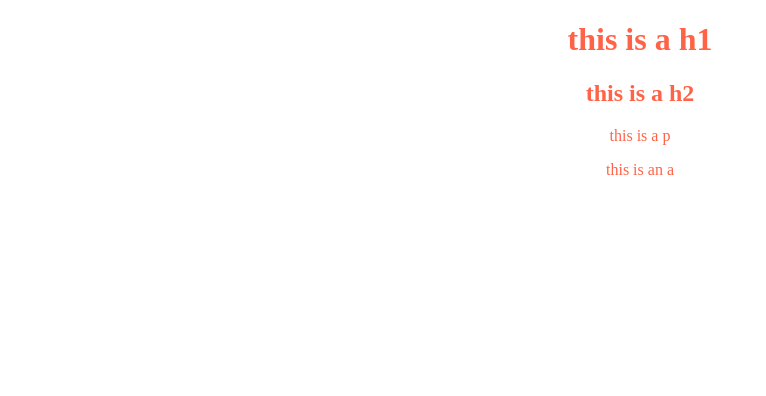
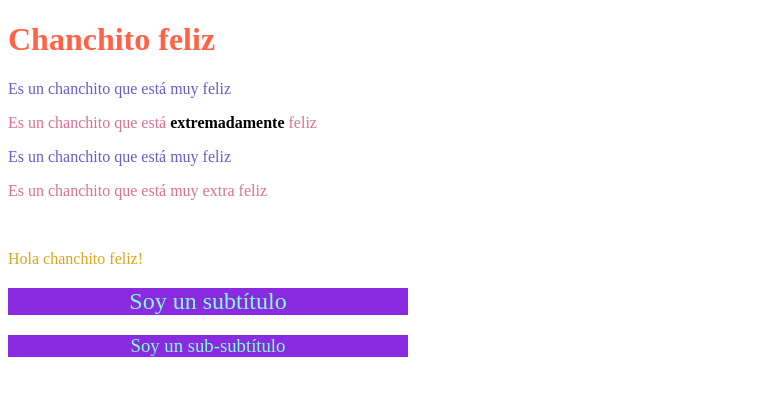
Before and after one commit to VarmiloVA/Learning-HTML5-CSS3, a plain HTML site: page CSS course/index.html in a window 1280 px wide. Shown: the whole page, without its empty margins (0-766 px from the left). Drawn offline with Linux system fonts and the light colour scheme.

Commit message:
Progress made learning selectors

```diff
--- a/CSS course/index.html
+++ b/CSS course/index.html
@@ -1,19 +1,33 @@
 <!DOCTYPE html>
 <html>
+
 <head>
     <meta charset="utf-8"/>
-    <meta name="keywords" content="learning, css, web page, junior developer"/>
-    <meta name="description" content="A simple html file that's gonna be used to learn css"/>
-    <meta name="robots" content="noindex"/>
-    <meta name="author" content="Daniel Atanasov Aka. Varmilo"/>
+    <title>Learning CSS</title>
     <link rel="icon" href="img/logo.ico">
-    <link rel="stylesheet" href="styles.css"
+    <link rel="stylesheet" href="styles.css">
+</head>
 
-</head>
 <body>
-    <h1>this is a h1</h1>
-    <h2>this is a h2</h2>
-    <p>this is a p</p>
-    <a>this is an a</a>
+    <h1 id="happy">Chanchito feliz</h1>
+
+    <p class="very">Es un chanchito que está muy feliz</p>
+    <p class="extra">Es un chanchito que está <b>extremadamente</b> feliz</p>
+    <p class="very">Es un chanchito que está muy feliz</p>
+    <p class="very extra">Es un chanchito que está muy extra feliz</p>
+    <!--
+        en el último "<p>" se ve reflejado el orden de prioridad de css, aplica
+        lo más reciente
+    -->
+
+    </br>
+
+    <div>
+        <p>Hola chanchito feliz!</p>
+        <h2>Soy un subtítulo</h2>
+        <h3>Soy un sub-subtítulo</h3>
+    </div>
+
 </body>
+
 </html>
--- a/CSS course/styles.css
+++ b/CSS course/styles.css
@@ -1,4 +1,33 @@
 html {
-    text-align: center;
+    text-align: left;
+}
+
+#happy {
     color: tomato;
 }
+
+p.very {
+    color: slateblue;
+}
+
+p.extra {
+    color: palevioletred;
+}
+
+b {
+    font-weight: bolder;
+    color: black;
+}
+
+div p {
+    font-weight: lighter;
+    color: goldenrod;
+}
+
+div h2, h3 {
+    font-weight: lighter;
+    color: aquamarine;
+    background-color: blueviolet;
+    width: 400px;
+    text-align: center;
+}
```
